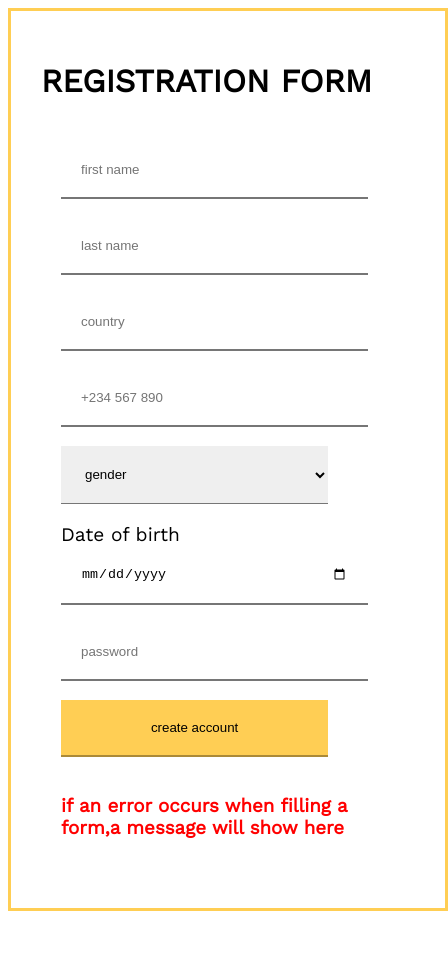
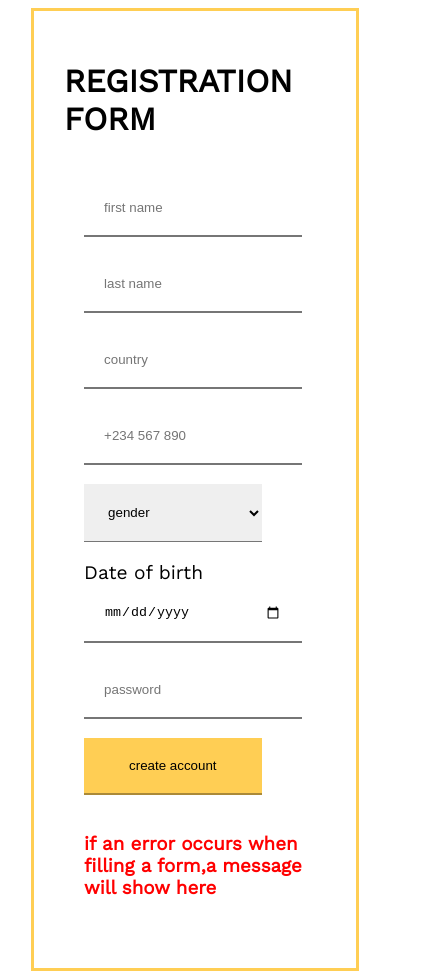
Before and after one commit to BusayoEsther/registerpage, a plain HTML site: page index.html in a window 390 px wide. Shown: the whole page, 448 px wide, since content can reach past the window. Before the commit the page ends 919 px from the top, so only its background shows below. Drawn offline with nearby package versions, Linux system fonts and the light colour scheme.

Commit message:
Update style.css

```diff
--- a/style.css
+++ b/style.css
@@ -37,14 +37,15 @@ label {
   text-align: center;
   font-size: larger;
 }
-@media (max-width: 1400px) {
-  .main {
+@media (max-width: 600px) {
+h1 {
+  width: 30%;
+}
+.main {
   margin: auto;
-  width: 100%;
+  width: 70%;
   padding: 30px;
   border:solid #ffce54;
 
 }
-
-
 }
```
